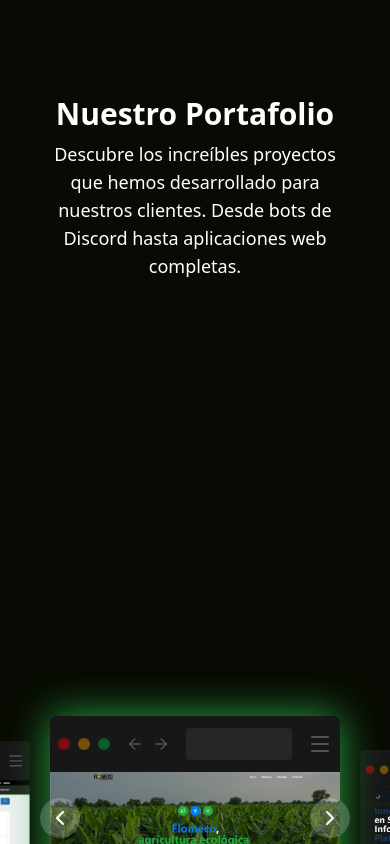
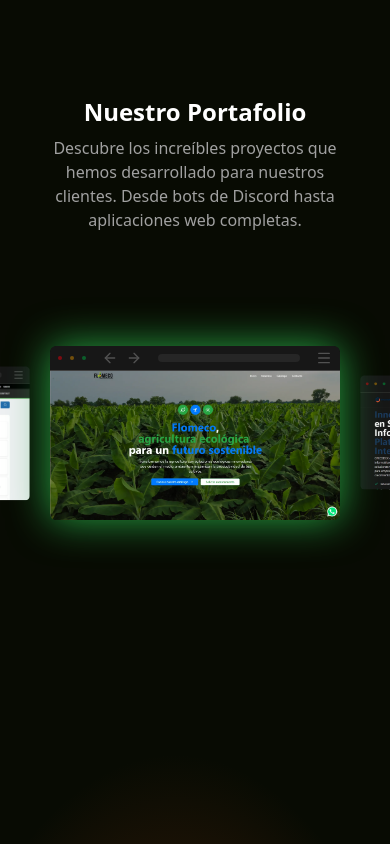
Before and after one commit to Anti-VibeCoders/syntax-landing, a Next.js app: page / in a window 390 px wide. Shown: the part 900-1744 px from the top of the page. Built offline with nearby package versions, Linux system fonts and the light colour scheme.

Commit message:
Se automatizo el carrusel para que nuestre los proyectos cada 8 segundo y se toco algunos destalles.

```diff
--- a/src/components/sections/Projects.tsx
+++ b/src/components/sections/Projects.tsx
@@ -17,17 +17,22 @@ export default function Projects() {
     setCurrent((prev) => (prev > 0 ? prev - 1 : projects.length - 1));
   };
 
+  useEffect(() => {
+    const interval = setInterval(handleNextCurrent, 8000);
+    return () => clearInterval(interval);
+  }, []);
+
   return (
     <section className="h-full text-white p-6 flex flex-col gap-8 items-center overflow-hidden">
 
-      <div className="flex flex-col gap-2 items-center text-center justify-center h-auto w-full">
-        <h2 className="font-semibold text-3xl md:text-5xl 2xl:text-7xl">Nuestro Portafolio</h2>
-        <span className="text-center text-lg 2xl:text-2xl w-[90%] md:w-[50%]">
+      <div className="flex flex-col gap-2 items-center text-center justify-center h-auto w-full ">
+        <h2 className="font-semibold text-2xl md:text-4xl 2xl:text-5xl">Nuestro Portafolio</h2>
+        <span className="text-center  w-[90%] md:w-[50%] text-neutral-400">
           Descubre los increíbles proyectos que hemos desarrollado para nuestros clientes. Desde bots de Discord hasta aplicaciones web completas.
         </span>
       </div>
 
-      <div className="relative  flex items-center justify-center w-full h-[120vh]">
+      <div className="relative  flex items-center justify-center w-full h-[40vh] md:h-[120vh]">
         {projects.map((data, index) => {
           const total = projects.length;
 
@@ -58,15 +63,18 @@ export default function Projects() {
                 <div className="w-full h-full relative group overflow-hidden ">
                   <img
                     src={data.path}
-                    className="rounded-b-md object-cover h-full w-full"
+                    className="rounded-b-md object-cover h-full w-full select-none"
                   />
                   <div className="absolute opacity-0 group-hover:opacity-100 transition-all duration-400 top-0 flex flex-col gap-6 justify-center items-center w-full h-full bg-black/30 backdrop-blur-xs">
-                    <span className="font-semibold text-3xl">{data.name}</span>
+                    <div className="flex flex-col gap-2 items-center justify-center">
+                      <span className="font-semibold text-3xl">{data.name}</span>
+                      <span className="w-[60%] text-center text-sm text-neutral-300">{data.description}</span>
+                    </div>
                     <div className="flex gap-2 w-full justify-center font-semibold text-xs md:text-md">
                       <a
                         href={data.prodLink}
                         target="_blank"
-                        className="flex justify-center items-center gap-1 bg-[#6c04bb] py-2 px-4 rounded-2xl"
+                        className="flex justify-center items-center gap-1 bg-gradient-to-r from-[#8fcbfc] to-[#e186fc] py-2 px-4 rounded-2xl"
                       >
                         See project
                         <SquareArrowOutUpRight size={18} />
@@ -89,13 +97,13 @@ export default function Projects() {
 
         <button
           onClick={handlePrevCurrent}
-          className="absolute left-4 md:left-10 bg-white/20 hover:bg-white/40 transition-all p-2 rounded-full z-100 cursor-pointer"
+          className="opacity-0 lg:opacity-100 absolute left-4 md:left-10 bg-white/20 hover:bg-white/40 transition-all p-2 rounded-full z-100 cursor-pointer"
         >
           <ChevronLeft/>
         </button>
         <button
           onClick={handleNextCurrent}
-          className="absolute right-4 md:right-10 bg-white/20 hover:bg-white/40 transition-all p-2 rounded-full z-100 cursor-pointer"
+          className="opacity-0 lg:opacity-100 absolute right-4 md:right-10 bg-white/20 hover:bg-white/40 transition-all p-2 rounded-full z-100 cursor-pointer"
         >
           <ChevronRight/>
         </button>
--- a/src/components/ui/WebFramework.tsx
+++ b/src/components/ui/WebFramework.tsx
@@ -9,31 +9,31 @@ export default function WebFramework(props: WebFrameworkProps){
     return(
         <div
             className={`w-[85%] h-[40%] rounded-lg transition-shadow duration-700 ease-[cubic-bezier(0.45,0,0.55,1)] ${
-                props.color ? "shadow-[0_0_40px_0_var(--shadow-color)]" : ""
-            }`}
+                props.color ? "shadow-[0_0_40px_0_var(--shadow-color)]" : ""}
+            `}
             style={
                 props.color
                 ? ({ "--shadow-color": props.color } as React.CSSProperties)
                 : undefined
             }
         >
-            <div className="flex items-center gap-4 w-full bg-neutral-900 py-3 px-2 rounded-t-md">
+            <div className="flex items-center gap-4 w-full bg-neutral-900 py-1 md:py-3 px-2 rounded-t-md border-b-1 border-b-neutral-700">
 
                 <div className="flex gap-2">
-                    <div className="p-1.5 bg-red-600/50 rounded-full"></div>
-                    <div className="p-1.5 bg-yellow-600/50 rounded-full"></div>
-                    <div className="p-1.5 bg-green-600/50 rounded-full"></div>
+                    <div className="p-0.5 md:p-1.5 bg-red-600/50 rounded-full"></div>
+                    <div className="p-0.5 md:p-1.5 bg-yellow-600/50 rounded-full"></div>
+                    <div className="p-0.5 md:p-1.5 bg-green-600/50 rounded-full"></div>
                 </div>
 
                 <div className="flex gap-2 items-center justify-center text-neutral-600">
-                    <ArrowLeft size={18}/>
-                    <ArrowRight size={18}/>
+                    <ArrowLeft className="size-4 md:size-6"/>
+                    <ArrowRight className="size-4 md:size-6"/>
                 </div>
 
-                <div className="flex-1 bg-neutral-800 py-4 rounded-sm"></div>
+                <div className="flex-1 bg-neutral-800 py-1 md:py-4 rounded-sm"></div>
 
                 <div className="flex items-center justify-center text-neutral-600">
-                    <Menu/>
+                    <Menu className="size-4 md:size-6"/>
                 </div>
 
             </div>
--- a/src/data/projects.ts
+++ b/src/data/projects.ts
@@ -1,6 +1,7 @@
 export const projects = [
     {
         name: 'Flomeco',
+        description: 'Página web de una empresa vendedora de productos y servicios agrícolas ecológicos de alta calidad.',
         path: '/screenshots/flomeco-screenshot.webp',
         githubLink: 'https://github.com/JunLovin/floco',
         prodLink: 'https://v0-flomeco-website-design.vercel.app/',
@@ -8,6 +9,7 @@ export const projects = [
     },
     {
         name: 'Oficodex',
+        description: 'Una página web de una empresa de servicio informático que brinda soluciones a las empresas y programación de servomotores.',
         path: '/screenshots/oficodex-screenshot.webp',
         githubLink: 'https://github.com/Anti-VibeCoders',
         prodLink: 'https://oficodex.com/',
@@ -15,6 +17,7 @@ export const projects = [
     },
     {
         name: 'MineAvatar',
+        description: 'Una página web para buscar y descargar skin modelada en 3D.',
         path: '/screenshots/mineavatar-screenshot.webp',
         githubLink: 'https://github.com/Anti-VibeCoders',
         prodLink: 'https://mineavatar.com/index.php',
```
